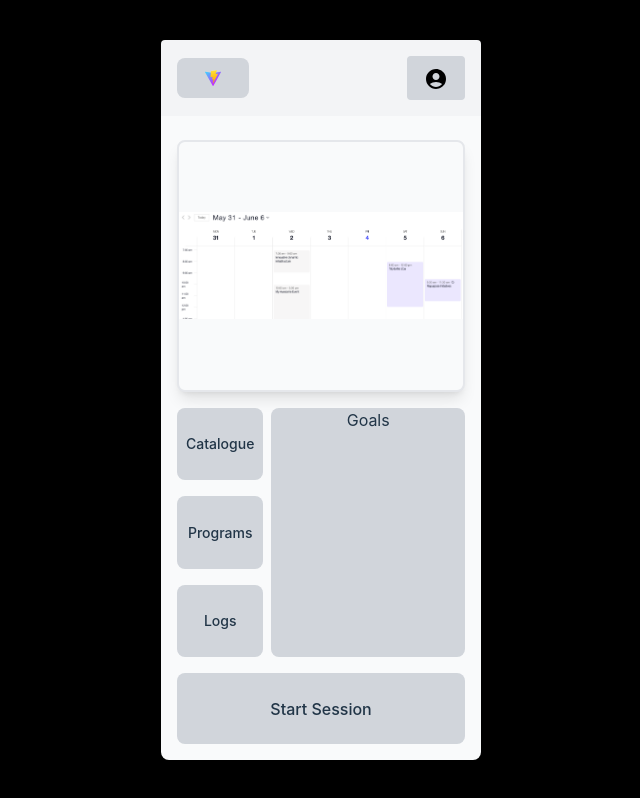
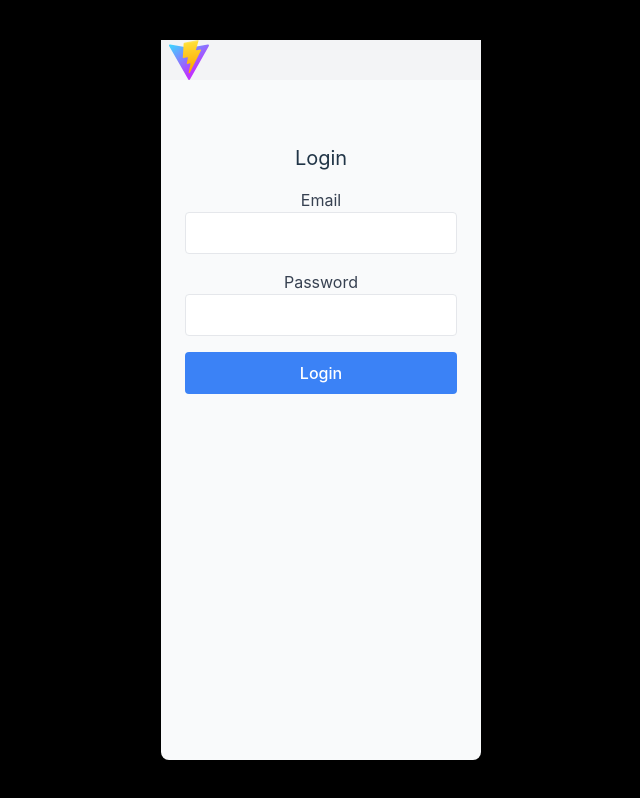
Before and after one commit to JoshuaW13/ConceptFitness, a React (Vite) app in the folder conceptFitness/: page / in a window 1280 px wide. Shown: the whole page, without its empty margins (319-959 px from the left). Built offline with nearby package versions, Linux system fonts and the light colour scheme.

Commit message:
Added routing and more template pages

```diff
--- a/conceptFitness/package.json
+++ b/conceptFitness/package.json
@@ -17,6 +17,7 @@
     "postcss": "^8.4.47",
     "react": "^18.3.1",
     "react-dom": "^18.3.1",
+    "react-router-dom": "^6.27.0",
     "tailwindcss": "^3.4.14"
   },
   "devDependencies": {
--- a/conceptFitness/src/App.jsx
+++ b/conceptFitness/src/App.jsx
@@ -1,16 +1,28 @@
-import { useState } from 'react'
-import reactLogo from './assets/react.svg'
-import viteLogo from '/vite.svg'
-import './App.css'
-import Home from './pages/Home.jsx'
+import { BrowserRouter as Router, Route, Routes } from 'react-router-dom';
+import Home from './pages/Home.jsx';
+import Login from './pages/Login.jsx'
+import Profile from './pages/Profile.jsx';
+import Session from './pages/Session.jsx';
+import Catalogue from './pages/Catalogue.jsx';
+import Programs from './pages/Programs.jsx';
+import Logs from './pages/Logs.jsx';
 
 function App() {
-
   return (
+    <Router>
       <div className="w-[25vw] h-[90vh] bg-gray-50 rounded-lg shadow-lg flex items-center justify-center">
-        <Home></Home>
+        <Routes>
+          <Route path="/" element={<Login />} />
+          <Route path="/home" element={<Home />} />
+          <Route path="/profile" element={<Profile />} />
+          <Route path="/session" element={<Session />} />
+          <Route path="/catalogue" element={<Catalogue />} />
+          <Route path="/programs" element={<Programs />} />
+          <Route path="/logs" element={<Logs />} />
+        </Routes>
       </div>
-  )
+    </Router>
+  );
 }
 
-export default App
+export default App;
--- a/conceptFitness/src/components/HomeButton.jsx
+++ b/conceptFitness/src/components/HomeButton.jsx
@@ -1,11 +1,19 @@
 import React from 'react'
 import '../App.css'
 import viteLogo from '/vite.svg'
+import { useNavigate } from 'react-router-dom';
+
 
 function HomeButton() {
+  const navigate = useNavigate();
+  const handleClick = ()=>{
+    navigate("/home")
+  }
 
   return (
-    <button className="text-black text-lg font-bold w-1/4 bg-gray-300 h-10 flex items-center justify-center hover:bg-gray-200">
+    <button className="text-black text-lg font-bold w-1/4 bg-gray-300 h-10 flex items-center justify-center hover:bg-gray-200 focus:outline-none"
+      onClick={handleClick}
+    >
         <img src={viteLogo} alt="" className="h-full w-auto" />
     </button>
   )
--- a/conceptFitness/src/components/ProfileButton.jsx
+++ b/conceptFitness/src/components/ProfileButton.jsx
@@ -3,10 +3,19 @@ import React from 'react'
 import '../App.css'
 import viteLogo from '/vite.svg'
 import Profile from "@mui/icons-material/AccountCircle"
+import { useNavigate } from 'react-router-dom';
+
 function ProfileButton() {
+  const navigate = useNavigate();
+
+  const handleClick = () =>{
+    navigate("/profile");
+  }
 
   return (
-    <button className="text-black bg-gray-300 hover:bg-gray-200 px-4 py-2 rounded ml-4:">
+    <button className="text-black bg-gray-300 hover:bg-gray-200 px-4 py-2 rounded ml-4: focus:outline-none"
+      onClick={handleClick}
+    >
         <Profile></Profile>
     </button>
   )
--- /dev/null
+++ b/conceptFitness/src/pages/Catalogue.jsx
@@ -0,0 +1,14 @@
+import React from 'react'
+import '../App.css'
+
+
+function Catalogue() {
+
+  return (
+    <div>
+        Catalogue
+    </div>
+  )
+}
+
+export default Catalogue
--- a/conceptFitness/src/pages/Home.jsx
+++ b/conceptFitness/src/pages/Home.jsx
@@ -5,8 +5,24 @@ import NavBar from '../components/navBar'
 import HomeButton from '../components/HomeButton'
 import ProfileButton from '../components/ProfileButton'
 import Calender from '../components/Calender'
+import { useNavigate } from 'react-router-dom';
 
 function Home() {
+  const navigate = useNavigate();
+
+  const startSession = () =>{
+    navigate("/session")
+  }
+  const navigateCatalogue = () =>{
+    navigate("/catalogue")
+  }
+  const navigatePrograms = () =>{
+    navigate("/programs")
+  }
+  const navigateLogs = () =>{
+    navigate("/logs")
+  }
+
 
   return (
       <div className='w-full h-full flex flex-col items-center'>
@@ -15,15 +31,23 @@ function Home() {
         <div className='flex flex-col m-4 w-[90%] gap-4 flex-grow'>
           <div className='flex flex-row gap-2 flex-grow'>
             <div className='flex flex-col w-[30%] gap-4 flex-grow'>
-              <button className='bg-gray-300 text-sm flex items-center justify-center flex-grow'>Catalogue</button>
-              <button className='bg-gray-300 text-sm flex items-center justify-center flex-grow'>Programs</button>
-              <button className='bg-gray-300 text-sm flex items-center justify-center flex-grow'>Logs</button>
+              <button className='bg-gray-300 text-sm flex items-center justify-center flex-grow hover:bg-gray-200 focus:outline-none'
+                onClick={navigateCatalogue}
+              >Catalogue</button>
+              <button className='bg-gray-300 text-sm flex items-center justify-center flex-grow hover:bg-gray-200 focus:outline-none'
+                onClick={navigatePrograms}
+              >Programs</button>
+              <button className='bg-gray-300 text-sm flex items-center justify-center flex-grow hover:bg-gray-200 focus:outline-none'
+                onClick={navigateLogs}
+              >Logs</button>
             </div>
             <div className='w-[80%] bg-gray-300 rounded-lg flex-grow'>
               Goals
             </div>
           </div>
-          <button className='bg-gray-300 flex-grow-[0.25]'>Start Session</button>
+          <button className='bg-gray-300 flex-grow-[0.25] hover:bg-gray-200 focus:outline-none'
+            onClick={startSession}
+          >Start Session</button>
         </div>
 
       </div>
--- /dev/null
+++ b/conceptFitness/src/pages/Login.jsx
@@ -0,0 +1,60 @@
+import React, { useState } from 'react';
+import viteLogo from '/vite.svg'
+import '../App.css'
+import { useNavigate } from 'react-router-dom';
+
+
+function Login() {
+    const navigate = useNavigate();
+    const [email, setEmail] = useState('');
+    const [password, setPassword] = useState('');
+    const handleSubmit = (e) => {
+        e.preventDefault();
+        navigate("/home");
+    };
+
+  return (
+      <div className='w-full h-full flex flex-col items-center gap-10'>
+        <div className='w-full text-black text-lg font-bold w-1/4 bg-gray-100 h-10 flex items-center justify-start px-2'>
+            <img src={viteLogo} alt="" className="h-full w-auto " />
+        </div>
+        <form onSubmit={handleSubmit} className="bg-white-100 p-6 w-full">
+        <h2 className="text-xl mb-4">Login</h2>
+        <div className="mb-4">
+          <label className="block text-gray-700" htmlFor="email">
+            Email
+          </label>
+          <input
+            type="email"
+            id="email"
+            value={email}
+            onChange={(e) => setEmail(e.target.value)}
+            className="border rounded w-full py-2 px-3"
+            required
+          />
+        </div>
+        <div className="mb-4">
+          <label className="block text-gray-700" htmlFor="password">
+            Password
+          </label>
+          <input
+            type="password"
+            id="password"
+            value={password}
+            onChange={(e) => setPassword(e.target.value)}
+            className="border rounded w-full py-2 px-3"
+            required
+          />
+        </div>
+        <button
+          type="submit"
+          className="bg-blue-500 text-white rounded w-full py-2 hover:bg-blue-600"
+        >
+          Login
+        </button>
+      </form>
+      </div>
+  )
+}
+
+export default Login;
--- /dev/null
+++ b/conceptFitness/src/pages/Logs.jsx
@@ -0,0 +1,14 @@
+import React from 'react'
+import '../App.css'
+
+
+function Logs() {
+
+  return (
+    <div>
+        Logs
+    </div>
+  )
+}
+
+export default Logs
--- /dev/null
+++ b/conceptFitness/src/pages/Profile.jsx
@@ -0,0 +1,12 @@
+import React from 'react'
+import '../App.css'
+function Profile() {
+
+  return (
+    <div>
+        Profile
+    </div>
+  )
+}
+
+export default Profile
--- /dev/null
+++ b/conceptFitness/src/pages/Programs.jsx
@@ -0,0 +1,14 @@
+import React from 'react'
+import '../App.css'
+
+
+function Programs() {
+
+  return (
+    <div>
+        Programs
+    </div>
+  )
+}
+
+export default Programs
--- /dev/null
+++ b/conceptFitness/src/pages/Session.jsx
@@ -0,0 +1,14 @@
+import React from 'react'
+import '../App.css'
+
+
+function Session() {
+
+  return (
+    <div>
+        Session
+    </div>
+  )
+}
+
+export default Session
```
Also changed, not shown: conceptFitness/src/main.jsx (+5 -5 lines), 1 other file (tests, documents, lock files or other folders).
